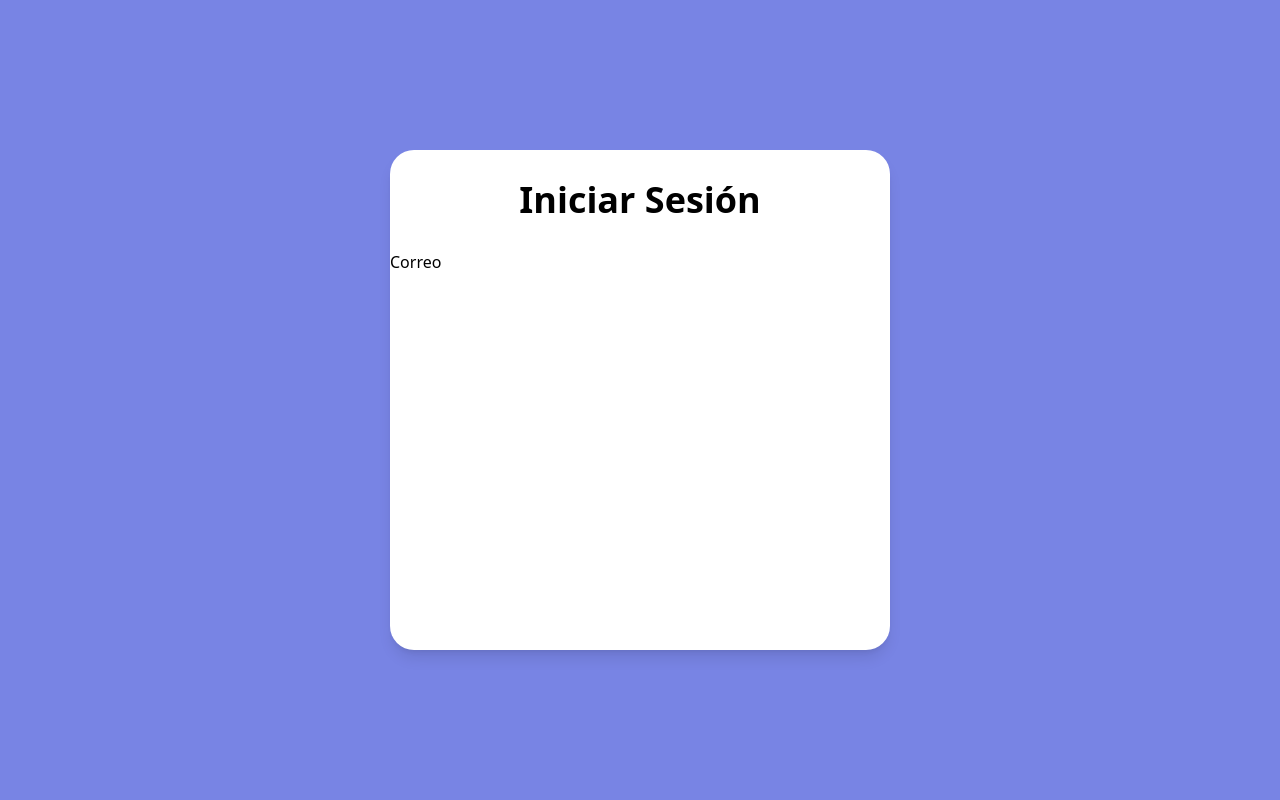
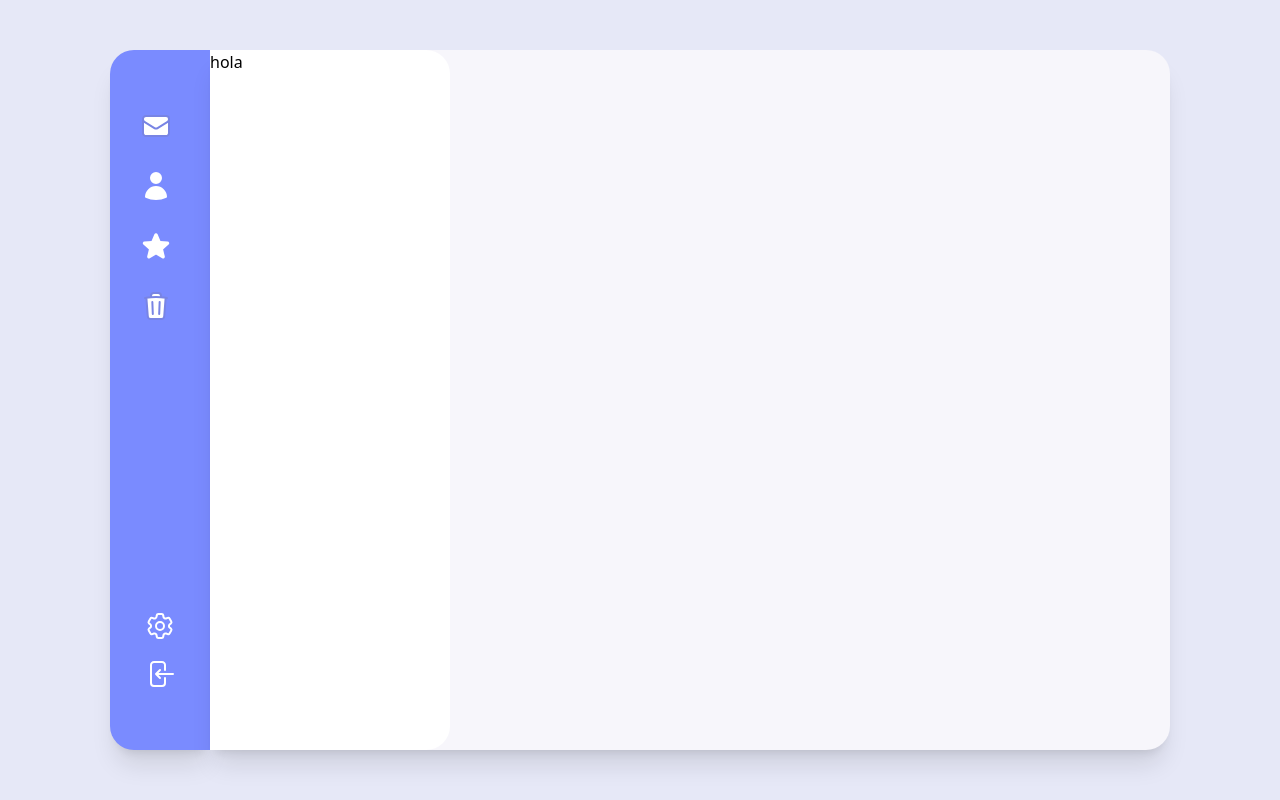
Before and after one commit to GonziFlowReloaded/MailApp-FrontEnd, a React (Vite) app: page /mail in a window 1280 px wide. Built offline with nearby package versions, Linux system fonts and the light colour scheme.

Commit message:
layout principal agregado

```diff
--- a/index.html
+++ b/index.html
@@ -6,7 +6,7 @@
     <meta name="viewport" content="width=device-width, initial-scale=1.0" />
     <title>Mail App</title>
   </head>
-  <body class="bg-[#7884e4]">
+  <body class="bg-[#e6e8f7] h-screen overflow-hidden">
     <div id="root"></div>
     <script type="module" src="/src/main.tsx"></script>
   </body>
--- a/package.json
+++ b/package.json
@@ -4,7 +4,7 @@
   "version": "0.0.0",
   "type": "module",
   "scripts": {
-    "dev": "vite",
+    "dev": "vite --host",
     "build": "tsc && vite build",
     "lint": "eslint src --ext ts,tsx --report-unused-disable-directives --max-warnings 0",
     "preview": "vite preview"
--- a/src/App.tsx
+++ b/src/App.tsx
@@ -2,9 +2,13 @@ import Login from "./pages/Login";
 
 function App() {
   return (
-    <>
-      <Login/>
-    </>
+    <div className=" overflow-hidden h-screen">
+      <h1 className="text-center mt-10 font-bold text-6xl text-[#5f6ac4]">
+        MailApp
+      </h1>
+
+      <Login />
+    </div>
   );
 }
 
--- /dev/null
+++ b/src/layouts/Layout.tsx
@@ -0,0 +1,124 @@
+import { Outlet } from "react-router-dom";
+const Layout = () => {
+  return (
+    <div className="h-screen  flex justify-center items-center ">
+      <div className="bg-[#7a8bff] md:h-[700px] w-[100px] rounded-tl-3xl rounded-bl-3xl shadow-xl flex justify-center py-10">
+        <div className=" h-full w-[50px] flex flex-col justify-between items-center py-5">
+
+          <div className=" w-[40px] h-[400px] flex flex-col gap-7">
+            <div>
+              <svg
+                xmlns="http://www.w3.org/2000/svg"
+                fill="white"
+                viewBox="0 0 24 24"
+                strokeWidth={1.5}
+                stroke="currentColor"
+                className="w-8 h-8 text-[#7884e4]"
+              >
+                <path
+                  strokeLinecap="round"
+                  strokeLinejoin="round"
+                  d="M21.75 6.75v10.5a2.25 2.25 0 01-2.25 2.25h-15a2.25 2.25 0 01-2.25-2.25V6.75m19.5 0A2.25 2.25 0 0019.5 4.5h-15a2.25 2.25 0 00-2.25 2.25m19.5 0v.243a2.25 2.25 0 01-1.07 1.916l-7.5 4.615a2.25 2.25 0 01-2.36 0L3.32 8.91a2.25 2.25 0 01-1.07-1.916V6.75"
+                />
+              </svg>
+            </div>
+            <div>
+              <svg
+                xmlns="http://www.w3.org/2000/svg"
+                fill="white"
+                viewBox="0 0 24 24"
+                strokeWidth={1.5}
+                stroke="currentColor"
+                className="w-8 h-8 text-white"
+              >
+                <path
+                  strokeLinecap="round"
+                  strokeLinejoin="round"
+                  d="M15.75 6a3.75 3.75 0 11-7.5 0 3.75 3.75 0 017.5 0zM4.501 20.118a7.5 7.5 0 0114.998 0A17.933 17.933 0 0112 21.75c-2.676 0-5.216-.584-7.499-1.632z"
+                />
+              </svg>
+            </div>
+
+            <div>
+              <svg
+                xmlns="http://www.w3.org/2000/svg"
+                fill="white"
+                viewBox="0 0 24 24"
+                strokeWidth={1.5}
+                stroke="currentColor"
+                className="w-8 h-8 text-white"
+              >
+                <path
+                  strokeLinecap="round"
+                  strokeLinejoin="round"
+                  d="M11.48 3.499a.562.562 0 011.04 0l2.125 5.111a.563.563 0 00.475.345l5.518.442c.499.04.701.663.321.988l-4.204 3.602a.563.563 0 00-.182.557l1.285 5.385a.562.562 0 01-.84.61l-4.725-2.885a.563.563 0 00-.586 0L6.982 20.54a.562.562 0 01-.84-.61l1.285-5.386a.562.562 0 00-.182-.557l-4.204-3.602a.563.563 0 01.321-.988l5.518-.442a.563.563 0 00.475-.345L11.48 3.5z"
+                />
+              </svg>
+            </div>
+            <div>
+              <svg
+                xmlns="http://www.w3.org/2000/svg"
+                fill="white"
+                viewBox="0 0 24 24"
+                strokeWidth={1.5}
+                stroke="currentColor"
+                className="w-8 h-8 text-[#7884e4]"
+              >
+                <path
+                  strokeLinecap="round"
+                  strokeLinejoin="round"
+                  d="M14.74 9l-.346 9m-4.788 0L9.26 9m9.968-3.21c.342.052.682.107 1.022.166m-1.022-.165L18.16 19.673a2.25 2.25 0 01-2.244 2.077H8.084a2.25 2.25 0 01-2.244-2.077L4.772 5.79m14.456 0a48.108 48.108 0 00-3.478-.397m-12 .562c.34-.059.68-.114 1.022-.165m0 0a48.11 48.11 0 013.478-.397m7.5 0v-.916c0-1.18-.91-2.164-2.09-2.201a51.964 51.964 0 00-3.32 0c-1.18.037-2.09 1.022-2.09 2.201v.916m7.5 0a48.667 48.667 0 00-7.5 0"
+                />
+              </svg>
+            </div>
+          </div>
+          <div className=" flex flex-col gap-4 ">
+            <div>
+              <svg
+                xmlns="http://www.w3.org/2000/svg"
+                fill="none"
+                viewBox="0 0 24 24"
+                strokeWidth={1.5}
+                stroke="currentColor"
+                className="w-8 h-8 text-white"
+              >
+                <path
+                  strokeLinecap="round"
+                  strokeLinejoin="round"
+                  d="M9.594 3.94c.09-.542.56-.94 1.11-.94h2.593c.55 0 1.02.398 1.11.94l.213 1.281c.063.374.313.686.645.87.074.04.147.083.22.127.324.196.72.257 1.075.124l1.217-.456a1.125 1.125 0 011.37.49l1.296 2.247a1.125 1.125 0 01-.26 1.431l-1.003.827c-.293.24-.438.613-.431.992a6.759 6.759 0 010 .255c-.007.378.138.75.43.99l1.005.828c.424.35.534.954.26 1.43l-1.298 2.247a1.125 1.125 0 01-1.369.491l-1.217-.456c-.355-.133-.75-.072-1.076.124a6.57 6.57 0 01-.22.128c-.331.183-.581.495-.644.869l-.213 1.28c-.09.543-.56.941-1.11.941h-2.594c-.55 0-1.02-.398-1.11-.94l-.213-1.281c-.062-.374-.312-.686-.644-.87a6.52 6.52 0 01-.22-.127c-.325-.196-.72-.257-1.076-.124l-1.217.456a1.125 1.125 0 01-1.369-.49l-1.297-2.247a1.125 1.125 0 01.26-1.431l1.004-.827c.292-.24.437-.613.43-.992a6.932 6.932 0 010-.255c.007-.378-.138-.75-.43-.99l-1.004-.828a1.125 1.125 0 01-.26-1.43l1.297-2.247a1.125 1.125 0 011.37-.491l1.216.456c.356.133.751.072 1.076-.124.072-.044.146-.087.22-.128.332-.183.582-.495.644-.869l.214-1.281z"
+                />
+                <path
+                  strokeLinecap="round"
+                  strokeLinejoin="round"
+                  d="M15 12a3 3 0 11-6 0 3 3 0 016 0z"
+                />
+              </svg>
+            </div>
+
+            <div>
+              <svg
+                xmlns="http://www.w3.org/2000/svg"
+                fill="none"
+                viewBox="0 0 24 24"
+                strokeWidth={1.5}
+                stroke="currentColor"
+                className="w-8 h-8 text-white"
+              >
+                <path
+                  strokeLinecap="round"
+                  strokeLinejoin="round"
+                  d="M15.75 9V5.25A2.25 2.25 0 0013.5 3h-6a2.25 2.25 0 00-2.25 2.25v13.5A2.25 2.25 0 007.5 21h6a2.25 2.25 0 002.25-2.25V15M12 9l-3 3m0 0l3 3m-3-3h12.75"
+                />
+              </svg>
+            </div>
+          </div>
+        </div>
+      </div>
+      <div className="bg-[#f7f6fb]  md:h-[700px]  md:w-[75%] rounded-tr-3xl rounded-br-3xl shadow-xl">
+        <Outlet />
+      </div>
+    </div>
+  );
+};
+
+export default Layout;
--- a/src/main.tsx
+++ b/src/main.tsx
@@ -1,10 +1,11 @@
-import React from 'react'
-import ReactDOM from 'react-dom/client'
-import App from './App.tsx'
-import './index.css'
+import React from "react";
+import ReactDOM from "react-dom/client";
+import { RouterProvider } from "react-router-dom";
+import Router from "./router.tsx";
+import "./index.css";
 
-ReactDOM.createRoot(document.getElementById('root') as HTMLElement).render(
+ReactDOM.createRoot(document.getElementById("root") as HTMLElement).render(
   <React.StrictMode>
-    <App />
-  </React.StrictMode>,
-)
+    <RouterProvider router={Router} />
+  </React.StrictMode>
+);
--- a/src/pages/Login.tsx
+++ b/src/pages/Login.tsx
@@ -1,19 +1,60 @@
 const Login = () => {
   return (
     <div className="flex justify-center items-center h-screen">
-      <div className="bg-white h-[500px] w-[500px] rounded-3xl shadow-lg">
-        <div className="flex justify-center items-center h-[100px]">
-          <h1 className="text-4xl font-bold">Iniciar Sesión</h1>
+      <div className="bg-white h-[500px] w-[500px] md:h-[600px] mx-10 md:mx-0 rounded-3xl shadow-xl">
+        <div className="flex justify-center mt-10">
+          <h1 className="font-bold text-2xl">Iniciar sesion</h1>
         </div>
 
-        <form action="">
-            <div className="">
-                <label htmlFor="">Correo</label>
-                <input type="text"/>
+        <div className="m-10">
+          <form>
+            <div>
+              <input
+                className="w-full bg-gray-200 py-3 px-3 rounded-3xl mt-3 placeholder:text-gray-500"
+                placeholder="Email"
+                type="email"
+                name="email"
+                id="email"
+              />
             </div>
-        </form>
 
+            <div>
+              <input
+                className="w-full bg-gray-200 py-3 px-3 rounded-3xl  mt-10 placeholder:text-gray-500"
+                placeholder="********"
+                type="password"
+                name="password"
+                id="password"
+              />
+            </div>
 
+            <div className="flex justify-center mt-16">
+              <button className="bg-[#7884e4] text-white py-3 px-3 font-bold rounded-3xl w-full hover:bg-[#5f6ac4]">
+                Iniciar sesion
+              </button>
+            </div>
+
+            <div className="flex justify-end">
+              <a href="#" className="text-[#7884e4] mt-5">
+                ¿Olvidaste tu contraseña?
+              </a>
+            </div>
+
+            <div className="flex justify-center mt-10">
+              <p>
+                ¿No tienes una cuenta?{" "}
+                <a href="#" className="text-[#7884e4]">
+                  Registrate
+                </a>
+              </p>
+            </div>
+
+            <div className="flex justify-center mt-5 gap-4">
+              <p>google</p>
+              <p>facebook</p>
+            </div>
+          </form>
+        </div>
       </div>
     </div>
   );
--- /dev/null
+++ b/src/pages/MailManager.tsx
@@ -0,0 +1,5 @@
+const MailManager = () => {
+  return <div className="bg-white w-1/4 rounded-r-3xl h-full">hola</div>;
+};
+
+export default MailManager;
```
Also changed, not shown: src/router.tsx (+25 -0 lines).
